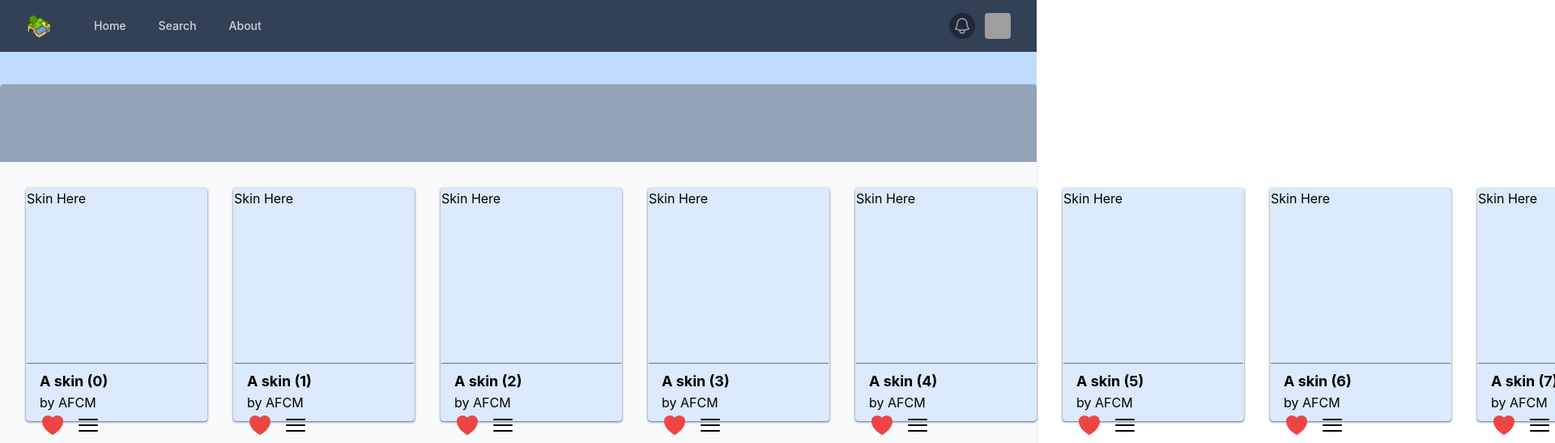
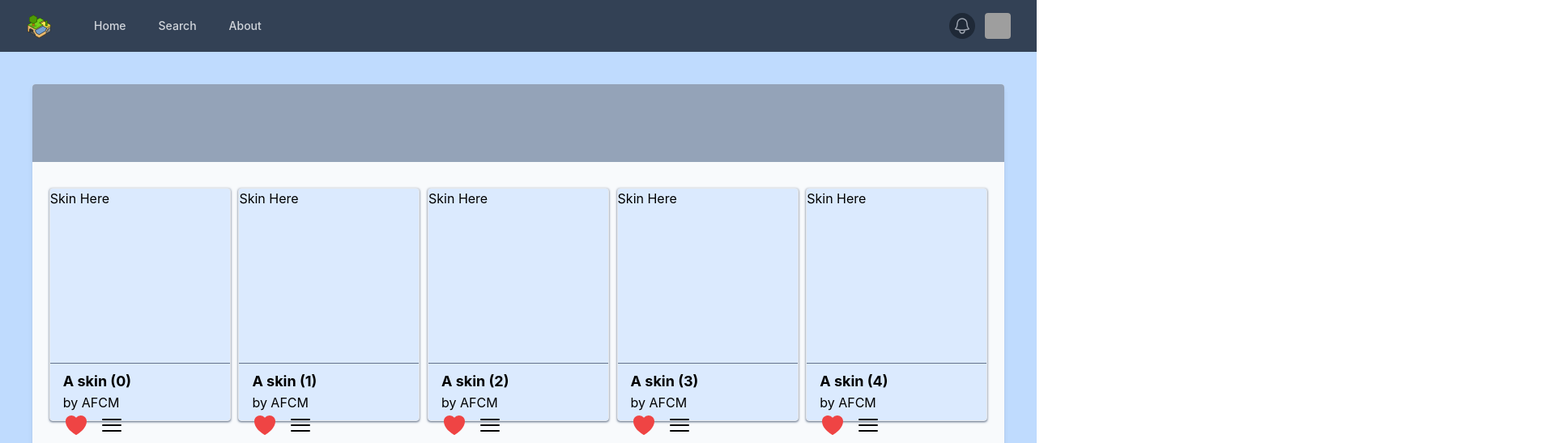
Before and after one commit to AFCMS/minetest-skin-server, a React (Create React App) app in the folder frontend/: page / in a window 1280 px wide. Shown: the top 547 px of the page at 81% size, 1920 px wide, since content can reach past the window. Built offline with nearby package versions, Linux system fonts and the light colour scheme; grey boxes are pictures that could not be loaded.

Commit message:
[frontend] Improve homepage layout

```diff
--- a/frontend/src/pages/Home/index.jsx
+++ b/frontend/src/pages/Home/index.jsx
@@ -3,13 +3,13 @@ import SkinCard from "../../components/SkinCard";
 function Home() {
 	return (
 		<div className="justify-center align-middle flex">
-			<div className="max-w-screen-xl m-10 app-pannel flex flex-col gap-8">
+			<div className="max-w-screen-xl m-10 app-pannel flex flex-col gap-8 container">
 				<div className="w-full h-24 bg-slate-400 rounded-t px-8"></div>
-				<div className="grid grid-flow-col gap-8 px-8 pb-8">
+				<div className="grid gap-8 px-8 pb-8 grid-cols-1 md:grid-cols-4 max xl:grid-cols-5 grid-flow-row justify-items-center">
 					{(() => {
 						var e = [];
 
-						for (var i = 0; i < 10; i++) {
+						for (var i = 0; i <= 10; i++) {
 							e.push(
 								<SkinCard
 									description={`A skin (${i})`}
```
